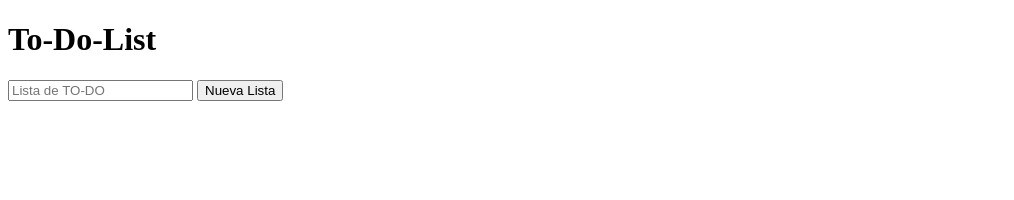
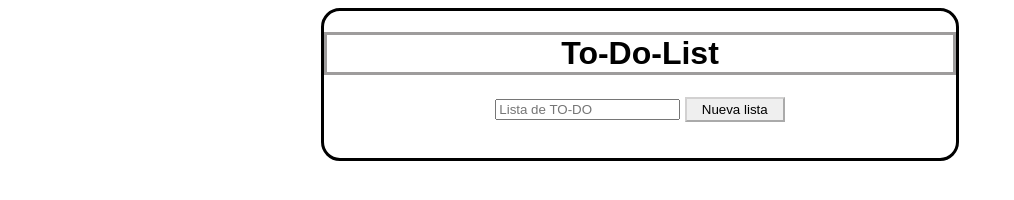
Before and after one commit to nicovelar/Kata-Full-Stack, a plain HTML site: page Front-reto/index.html in a window 1280 px wide. Shown: the whole page, without its empty margins (0-1014 px from the left). Drawn offline with Linux system fonts and the light colour scheme; no server answers.

Commit message:
Mimetización visual de lo que se pide

```diff
--- /dev/null
+++ b/Front-reto/css/styles.css
@@ -0,0 +1,29 @@
+button {
+    border-color: rgba(54, 53, 53, 0.281);
+    width: 100px;
+    height: 25px;
+}
+
+body {
+    font-family: Arial, Helvetica, sans-serif;
+    text-align: center;
+}
+
+.container {
+border-color: black;
+border-style: solid;
+border-radius: 0.5cm;
+max-width: 50%;
+margin: 0 auto;
+}
+
+h1 {
+    border-style: solid;
+    border-color: rgb(158, 156, 156);
+}
+
+table {
+    border-style: solid;
+    border-color: rgb(158, 156, 156);
+    margin: 0 auto;
+}
--- a/Front-reto/index.html
+++ b/Front-reto/index.html
@@ -3,8 +3,8 @@
 <head>
     <meta charset="UTF-8">
     <meta name="viewport" content="width=device-width, initial-scale=1.0">
-    <title>Document</title>
-
+    <link rel="stylesheet" href="css/styles.css">
+    <title>TO DO LIST</title>
 </head>
 
 <body>
@@ -12,8 +12,8 @@
         <h1 >To-Do-List</h1>
         <form class="input-group mb-3">
                 <input id="inputTarea" class="form-control me-sm-2" type="text" placeholder="Lista de TO-DO">
-                <button  class="btn btn-success my-2 my-sm-0" id="crear" type="submit">Nueva Lista</button>
-        </form>
+                <button  class="btn btn-success my-2 my-sm-0" id="crear" type="submit">Nueva lista</button>
+        </form> <br> <br>
         <section class="tbody1">
 
         </section>
--- a/Front-reto/js/bodyEvent.js
+++ b/Front-reto/js/bodyEvent.js
@@ -61,6 +61,7 @@ body.addEventListener("click", (e) => {
         let boton = d.getElementById('Actualizar' + e.path[4].id)
         btncrear.style.display = "none";
         boton.style.display = "";
+
         input.value = subtarea.name
     }
     /**
--- a/Front-reto/js/getList.js
+++ b/Front-reto/js/getList.js
@@ -58,7 +58,7 @@ const mostrar = (listas) => {
                 <tbody>
                     ${resultadoSub}
                 </tbody>
-            </table>
+            </table> <br> <br>
         </div>
         `
     })
```
